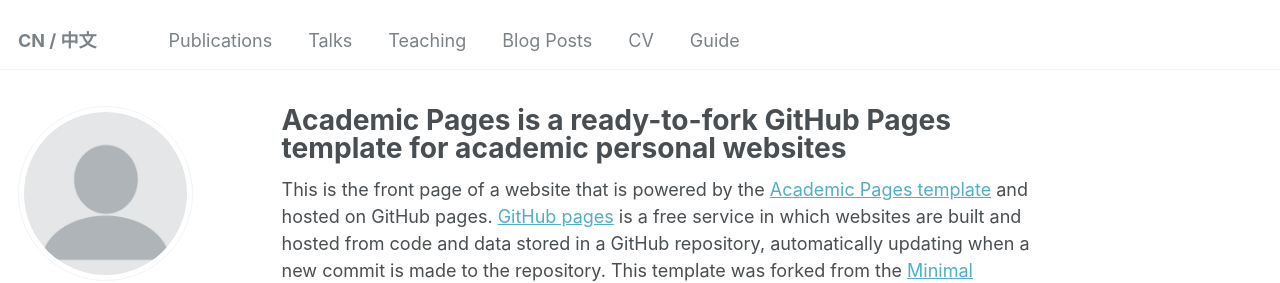
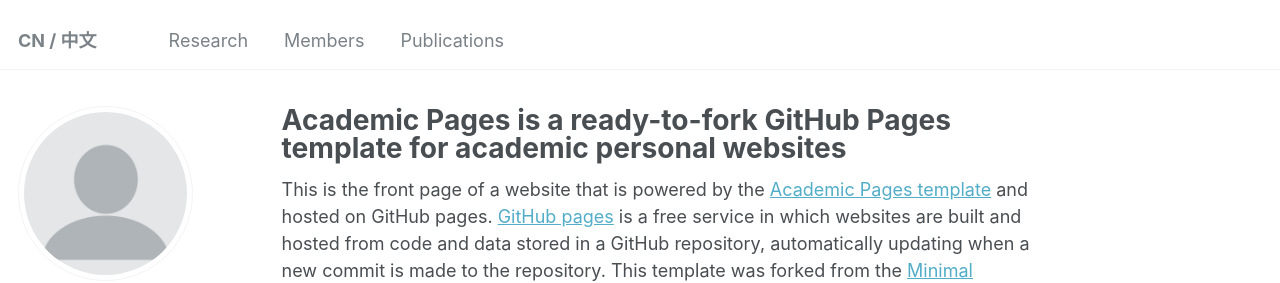
Before and after one commit to LiChargedMacromolecules/lichargedmacromolecules.github.io, a Jekyll site: the page built from _pages/about.md, in a window 1280 px wide. Shown: the top 283 px of the page. Built offline with Jekyll 4.4.1, drawn with Linux system fonts in a browser that asks for light colours; some web fonts are replaced.

Commit message:
Update navigation.yml

```diff
--- a/_data/navigation.yml
+++ b/_data/navigation.yml
@@ -5,23 +5,23 @@
 # prevent it from being included in the site.
 
 main:
+  - title: "Research"
+    url: /Research/
+
+  - title: "Members"
+    url: /Members/
+
   - title: "Publications"
     url: /publications/
-
-  - title: "Talks"
-    url: /talks/
-
-  - title: "Teaching"
-    url: /teaching/
 
   #- title: "Portfolio"
   #  url: /portfolio/
 
-  - title: "Blog Posts"
-    url: /year-archive/
+  #- title: "Blog Posts"
+  #  url: /year-archive/
 
-  - title: "CV"
-    url: /cv/
+  #- title: "CV"
+  #  url: /cv/
 
-  - title: "Guide"
-    url: /markdown/
+  #- title: "Guide"
+  #  url: /markdown/
```
